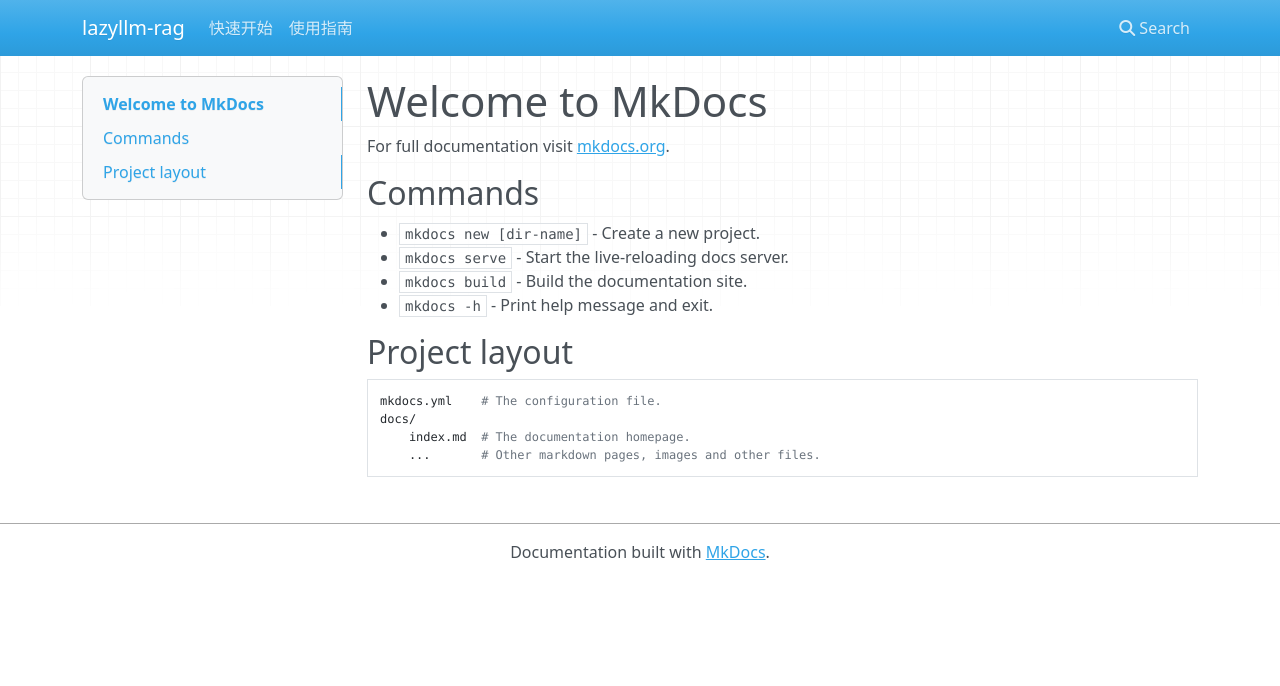
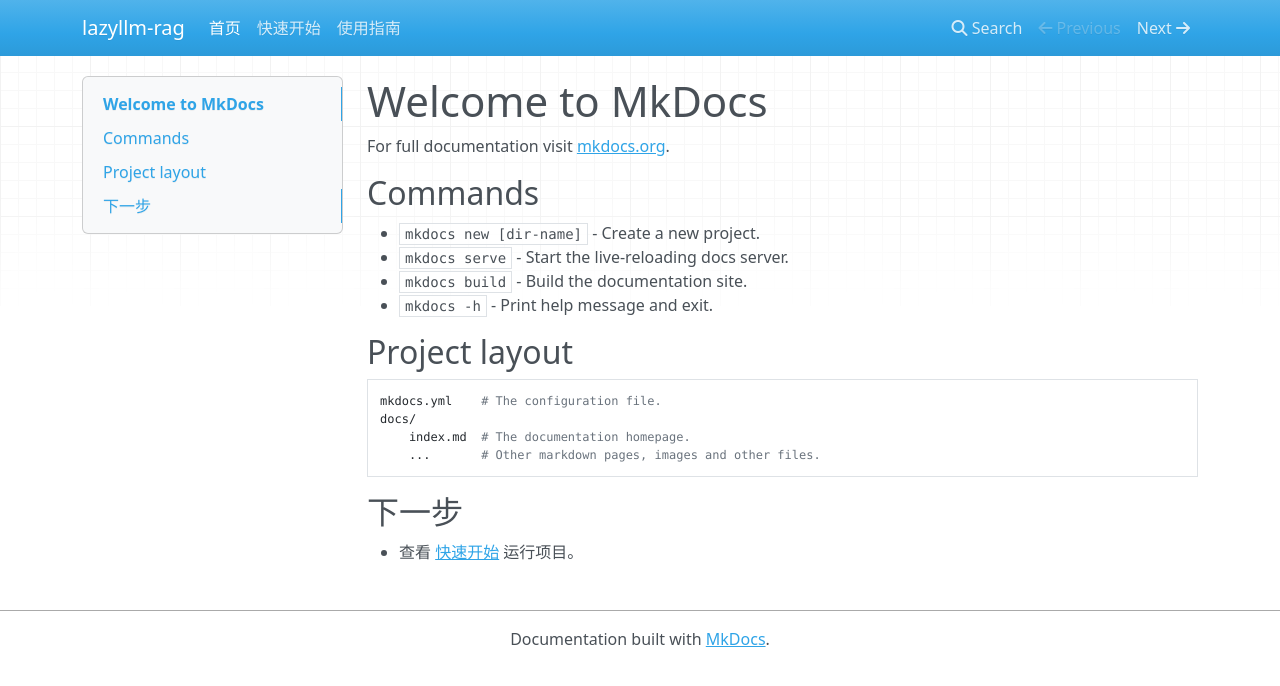
Before and after one commit to suncade/lazyllm-rag, an MkDocs documentation site: the page built from docs/index.md, in a window 1280 px wide. Shown: the top 686 px of the page. Built offline with MkDocs 1.6.1, drawn with Linux system fonts in a browser that asks for light colours; nearby versions of some CDN libraries.

Commit message:
fix mkdocs

```diff
--- a/docs/index.md
+++ b/docs/index.md
@@ -15,3 +15,7 @@
     docs/
         index.md  # The documentation homepage.
         ...       # Other markdown pages, images and other files.
+
+## 下一步
+
+- 查看 [快速开始](getting-started.md) 运行项目。
--- a/mkdocs.yml
+++ b/mkdocs.yml
@@ -2,5 +2,6 @@
 docs_dir: docs
 
 nav:
+  - 首页: index.md
   - 快速开始: getting-started.md
   - 使用指南: usage.md
```
Also changed, not shown: docs/getting-started.md (+1 -1 lines).
